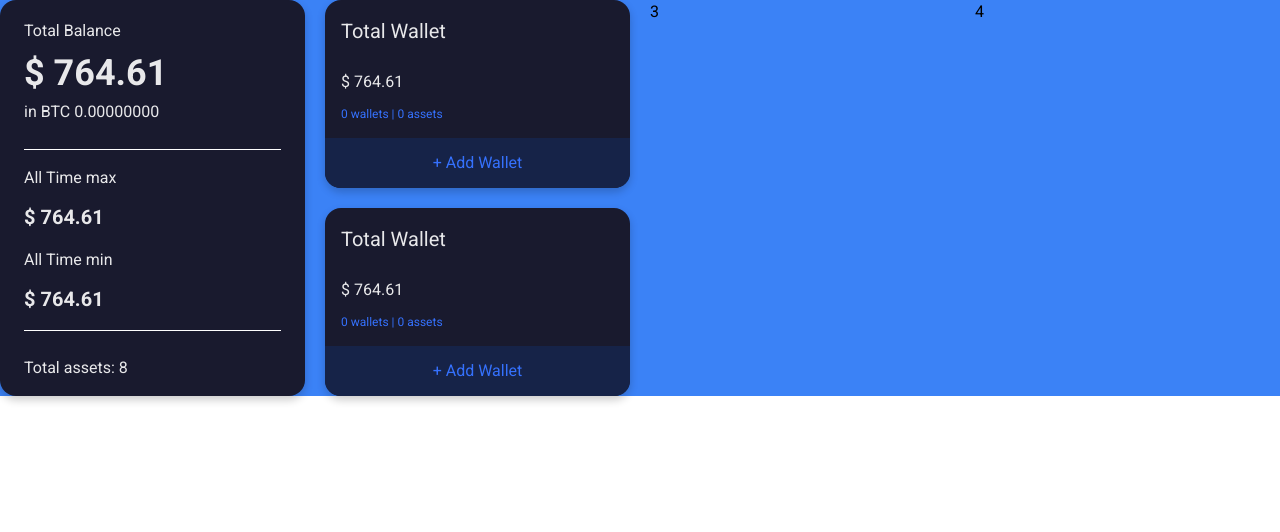
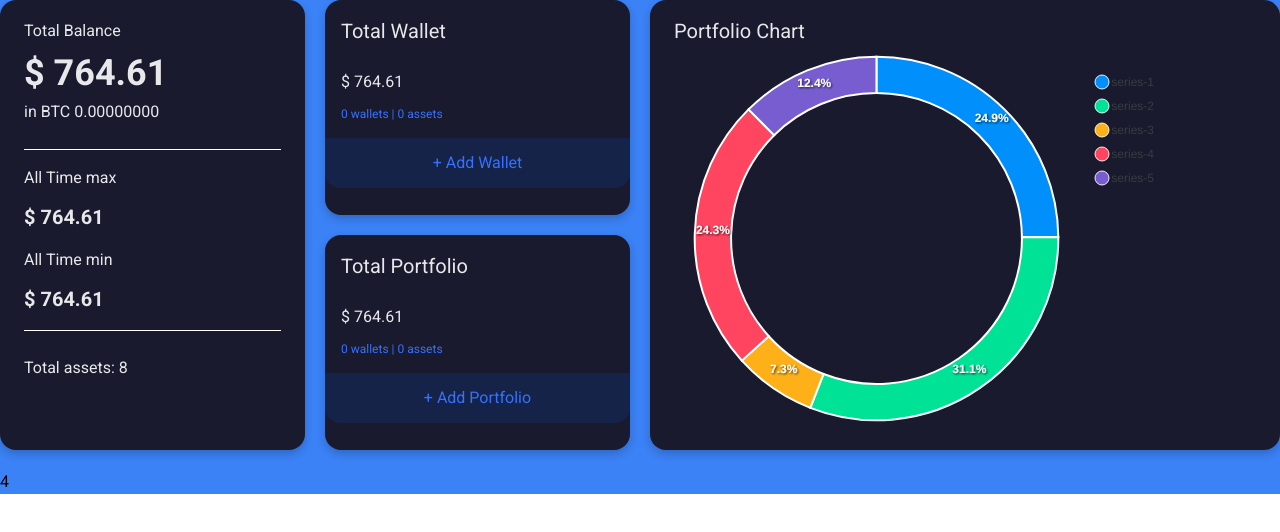
Before and after one commit to kien2572001/CryptoManager, a Next.js app: page /dashbroad in a window 1280 px wide. Shown: the top 532 px of the page. Built offline with nearby package versions, Linux system fonts and the light colour scheme.

Commit message:
feat: add donut chart

```diff
--- /dev/null
+++ b/components/Chart/PortfolioChart/index.js
@@ -0,0 +1,30 @@
+//lazy load chart
+import dynamic from "next/dynamic";
+const Chart = dynamic(() => import("react-apexcharts"), { ssr: false });
+
+export default function PortfolioChart() {
+  const options = {
+    plotOptions: {
+      pie: {
+        donut: {
+          size: "80%",
+        },
+      },
+    },
+  };
+
+  const series = [44, 55, 13, 43, 22];
+
+  const labels = ["BTC", "ETH", "BNB", "ADA", "XRP"];
+
+  return (
+    <div className="h-full flex items-center justify-left">
+      <Chart
+        options={options}
+        series={series}
+        width="500px"
+        type="donut"
+      />
+    </div>
+  );
+}
--- a/components/Dashbroad/index.js
+++ b/components/Dashbroad/index.js
@@ -1,4 +1,6 @@
-const Dashbroad = () => {
+import PortfolioChart from "../Chart/PortfolioChart";
+
+export default function Dashbroad() {
   return (
     <div className="max-w-screen-xl mx-auto bg-blue-500  grid grid-cols-1 md:grid-cols-2 lg:grid-cols-4 gap-5">
       {/*Total balance  */}
@@ -21,7 +23,9 @@ const Dashbroad = () => {
           <div className="p-4">
             <div className="leading-[30px] text-xl">Total Wallet</div>
             <div className="mt-6">$ 764.61</div>
-            <div className="mt-3 text-xs text-[#3571FD]">0 wallets | 0 assets</div>
+            <div className="mt-3 text-xs text-[#3571FD]">
+              0 wallets | 0 assets
+            </div>
           </div>
           <button className="flex items-center justify-center bg-[#162348] text-[#3571FD] py-2 px-3 h-[50px] rounded-b-[15px]">
             + Add Wallet
@@ -30,19 +34,26 @@ const Dashbroad = () => {
         {/* top porfolios */}
         <div className="card-container-with-bottom-button text-[#ffffffe6] flex flex-col p-0">
           <div className="p-4">
-            <div className="leading-[30px] text-xl">Total Wallet</div>
+            <div className="leading-[30px] text-xl">Total Portfolio</div>
             <div className="mt-6">$ 764.61</div>
-            <div className="mt-3 text-xs text-[#3571FD]">0 wallets | 0 assets</div>
+            <div className="mt-3 text-xs text-[#3571FD]">
+              0 wallets | 0 assets
+            </div>
           </div>
           <button className="flex items-center justify-center bg-[#162348] text-[#3571FD] py-2 px-3 h-[50px] rounded-b-[15px]">
-            + Add Wallet
+            + Add Portfolio
           </button>
         </div>
       </div>
-      <div>3</div>
+      <div className="md:col-span-2 lg:col-span-2 card-container flex flex-col p-6">
+        <div className="flex justify-between items-center">
+          <div className="leading-[30px] text-xl text-[#ffffffe6]">
+            Portfolio Chart
+          </div>
+        </div>
+        <PortfolioChart />
+      </div>
       <div>4</div>
     </div>
   );
-};
-
-export default Dashbroad;
+}
--- a/package.json
+++ b/package.json
@@ -10,8 +10,10 @@
     "@emotion/styled": "^11.10.6",
     "@mui/icons-material": "^5.11.16",
     "@mui/material": "^5.11.16",
+    "apexcharts": "^3.37.3",
     "next": "latest",
     "react": "^18.2.0",
+    "react-apexcharts": "^1.4.0",
     "react-dom": "^18.2.0"
   },
   "devDependencies": {
```
Also changed, not shown: components/Table/PortfolioTable/index.js (added), 2 other files (tests, documents, lock files or other folders).
